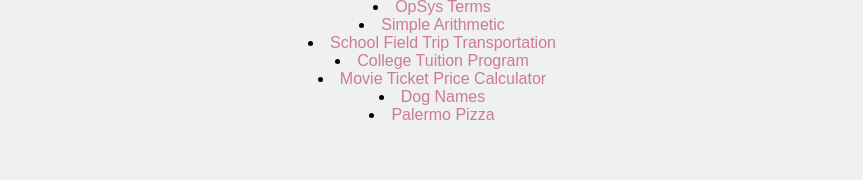
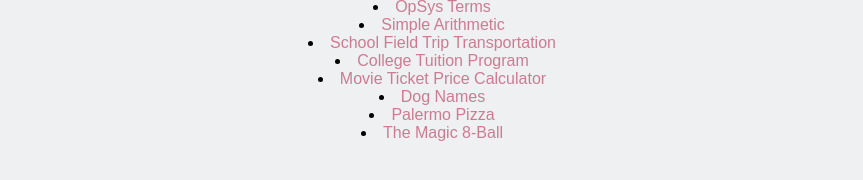
Before and after one commit to oopaleye-pvcc/oopaleye-pvcc.github.io, a plain HTML site: page index.html in a window 1280 px wide. Shown: the part 232-412 px from the top of the page, without its empty margins (208-1071 px from the left). Drawn offline with Linux system fonts and the light colour scheme.

Commit message:
Update index.html

```diff
--- a/index.html
+++ b/index.html
@@ -51,6 +51,7 @@
 	<li><a href = "tickets.py"> Movie Ticket Price Calculator </a></li>
 	<li><a href = "dog.py"> Dog Names </a></li>
 	<li><a href = "pizzareceipt.py"> Palermo Pizza </a></li>
+	<li><a href = "magic8.py"> The Magic 8-Ball </a></li>
 
 </u1>
   </center>
```
